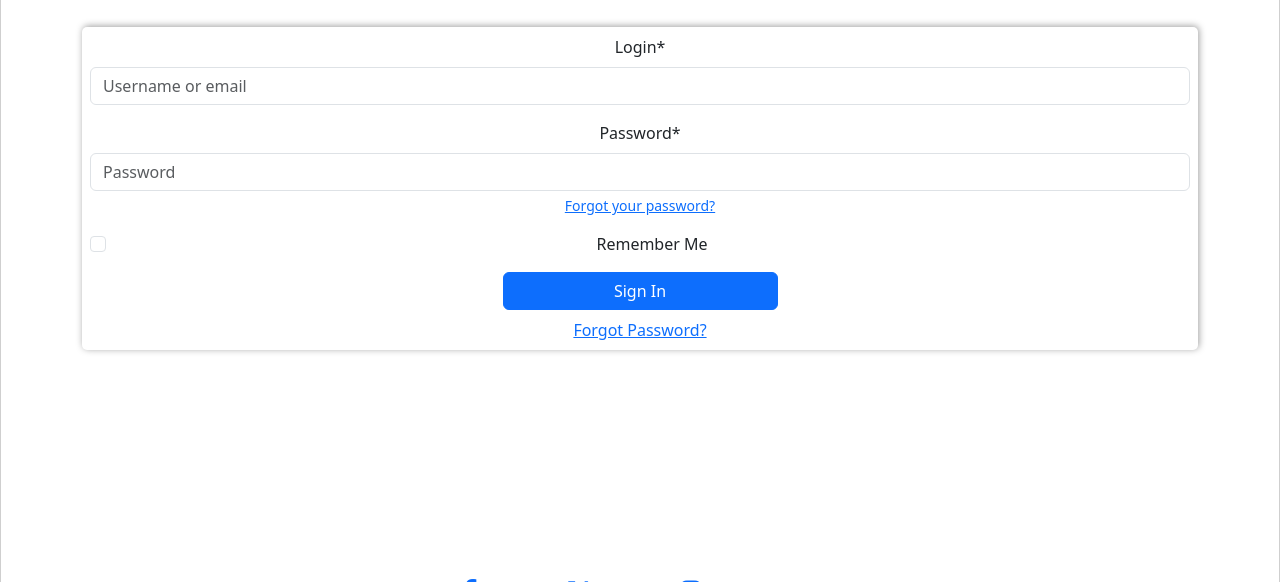
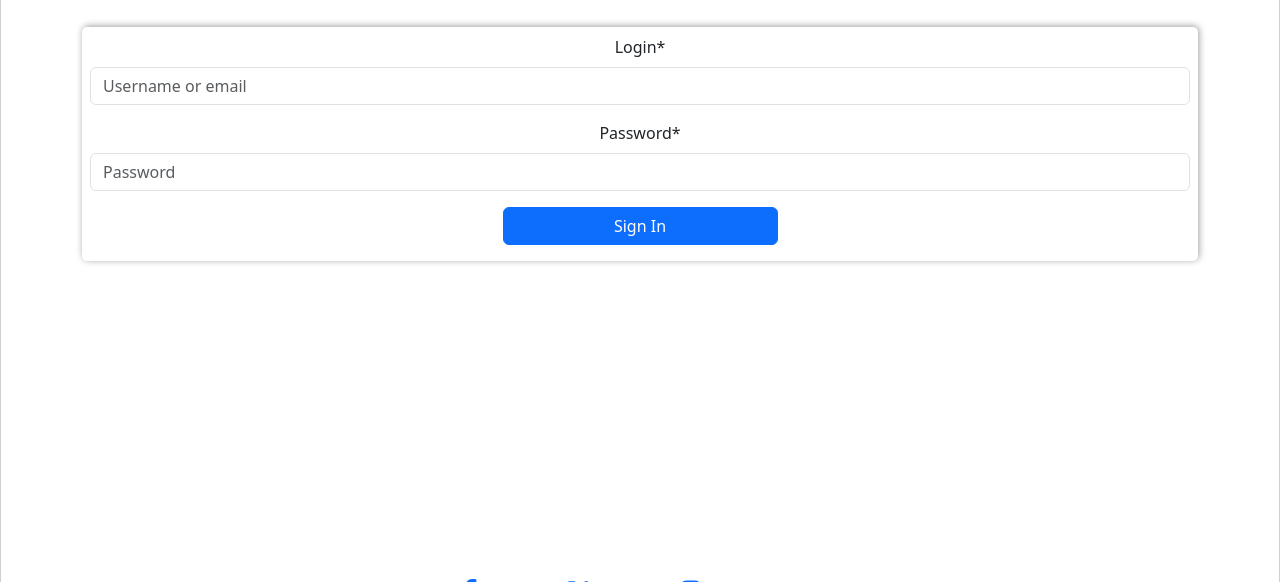
Before and after one commit to sjayawardena/p4-baby-tracker, a Django app: page /accounts/login/ in a window 1280 px wide. Shown: the part 151-733 px from the top of the page. Run offline with Django 4.2, Linux system fonts and the light colour scheme; some libraries are stand-ins or nearby versions.

Commit message:
Tidy sign in page

```diff
--- a/static/css/base.css
+++ b/static/css/base.css
@@ -67,6 +67,14 @@ a.nav-link {
     border-radius: 5px;
 }
 
+#id_password_helptext {
+    display: none;
+}
+
+#div_id_remember {
+    display: none;
+}
+
 /* Footer */
 footer {
     flex-shrink: 0;
--- a/templates/allauth/account/login.html
+++ b/templates/allauth/account/login.html
@@ -1,3 +1,4 @@
+
 {% extends "account/base.html" %}
 
 {% load i18n %}
@@ -19,7 +20,6 @@
     <input type="hidden" name="{{ redirect_field_name }}" value="{{ redirect_field_value }}" />
     {% endif %}
     <button class="btn btn-primary w-25 mb-2" type="submit">{% trans "Sign In" %}</button>
-    <a class="button secondaryAction d-block" href="{% url 'account_reset_password' %}">{% trans "Forgot Password?" %}</a>
   </form>
 </div>
 {% endblock %}
```
